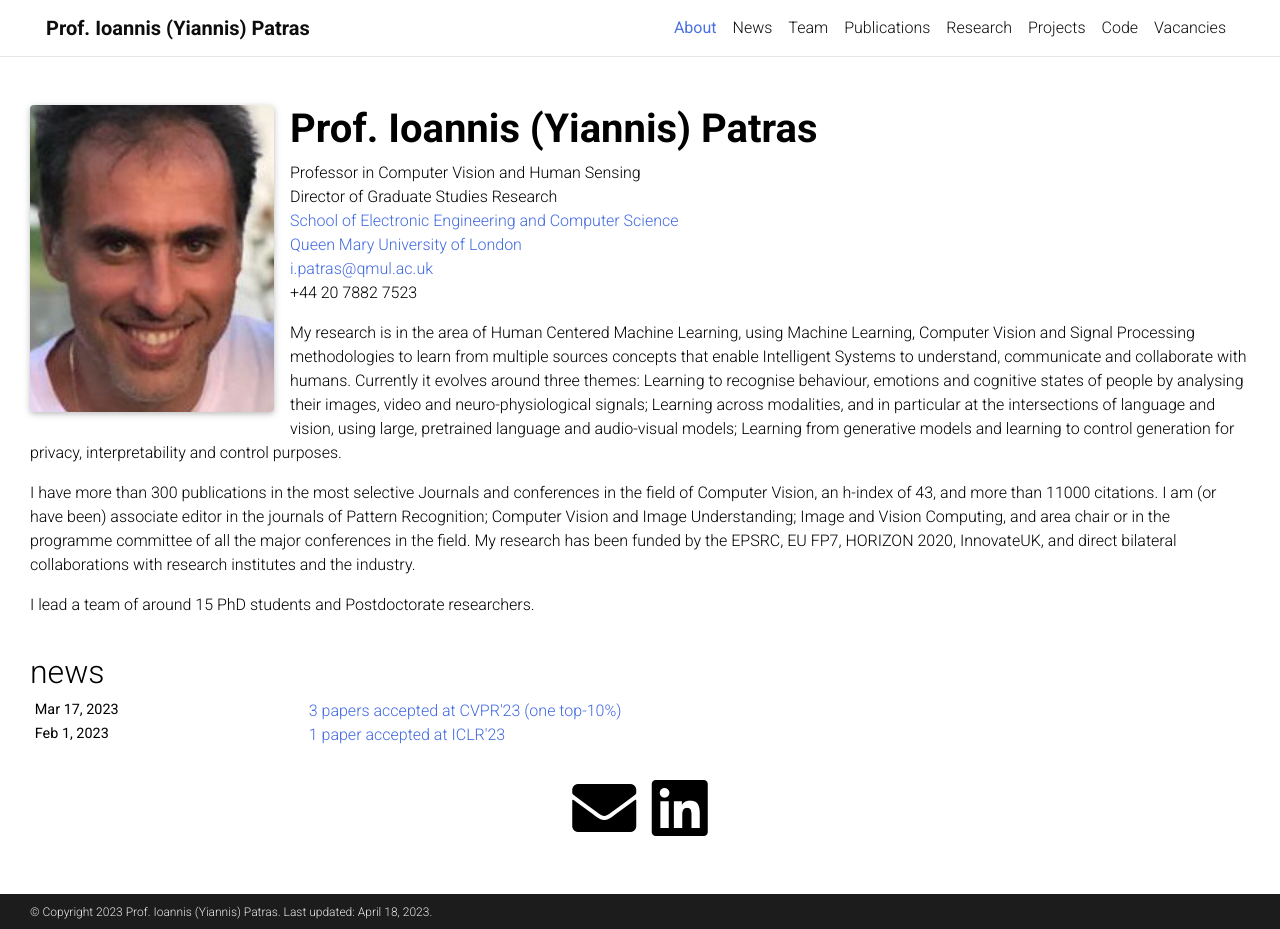
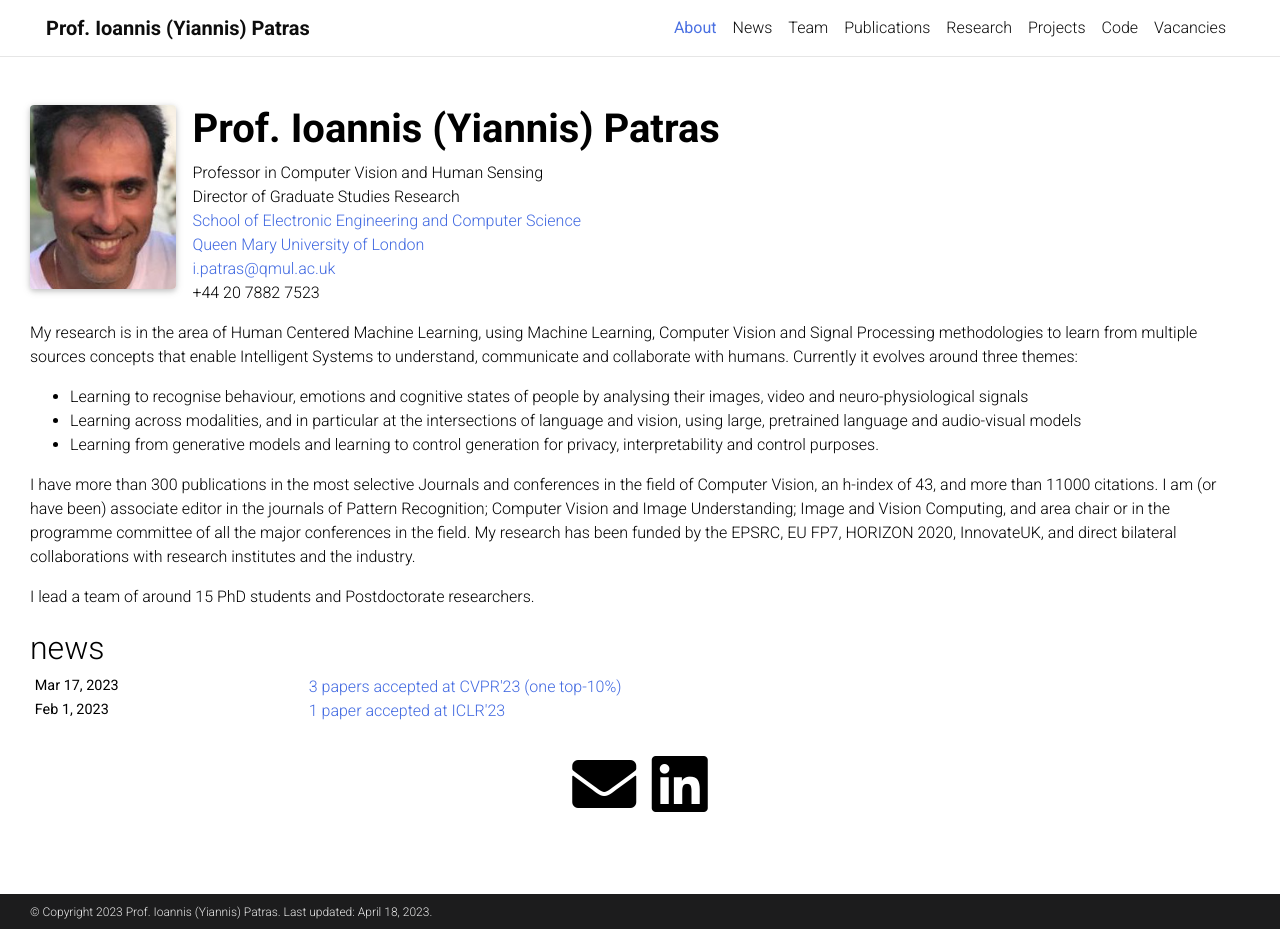
Before and after one commit to Computer-Vision-and-Human-Sensing-Lab/cvhs-website, a Jekyll site: the page built from _pages/about.md, in a window 1280 px wide and 929 px high. Built offline with Jekyll 4.4.1, drawn with Linux system fonts in a browser that asks for light colours; full-size pictures stand in for the smaller copies a plugin makes; comment, search, counter and statistics services are not loaded; a style sheet for code colours, icons or effects is not loaded.

Commit message:
add list to bio

```diff
--- a/_pages/about.md
+++ b/_pages/about.md
@@ -15,7 +15,10 @@ selected_papers: false # includes a list of papers marked as "selected={true}"
 social: true  # includes social icons at the bottom of the page
 ---
 
-My research is in the area of Human Centered Machine Learning, using Machine Learning, Computer Vision and Signal Processing methodologies to learn from multiple sources concepts that enable Intelligent Systems to understand, communicate and collaborate with humans. Currently it evolves around three themes: Learning to recognise behaviour, emotions and cognitive states of people by analysing their images, video and neuro-physiological signals; Learning across modalities, and in particular at the intersections of language and vision, using large, pretrained language and audio-visual models; Learning from generative models and learning to control generation for privacy, interpretability and control purposes.
+My research is in the area of Human Centered Machine Learning, using Machine Learning, Computer Vision and Signal Processing methodologies to learn from multiple sources concepts that enable Intelligent Systems to understand, communicate and collaborate with humans. Currently it evolves around three themes:
+* Learning to recognise behaviour, emotions and cognitive states of people by analysing their images, video and neuro-physiological signals
+* Learning across modalities, and in particular at the intersections of language and vision, using large, pretrained language and audio-visual models
+* Learning from generative models and learning to control generation for privacy, interpretability and control purposes.
 
  I have more than 300 publications in the most selective Journals and conferences in the field of Computer Vision, an h-index of 43, and more than 11000 citations. I am (or have been) associate editor in the journals of Pattern Recognition; Computer Vision and Image Understanding; Image and Vision Computing, and area chair or in the programme committee of all the major conferences in the field. My research has been funded by the EPSRC, EU FP7, HORIZON 2020, InnovateUK, and direct bilateral collaborations with research institutes and the industry.
 
--- a/_sass/_base.scss
+++ b/_sass/_base.scss
@@ -114,7 +114,7 @@ blockquote {
 
 @media (min-width: 576px) {
   .profile {
-    width: 20%;
+    width: 12%;
     .address {
       p { display: block; }
     }
```
